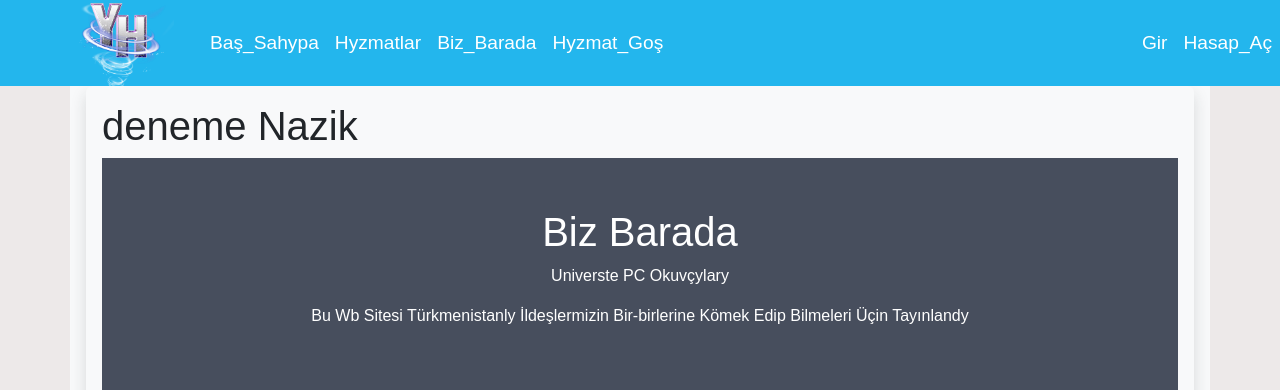
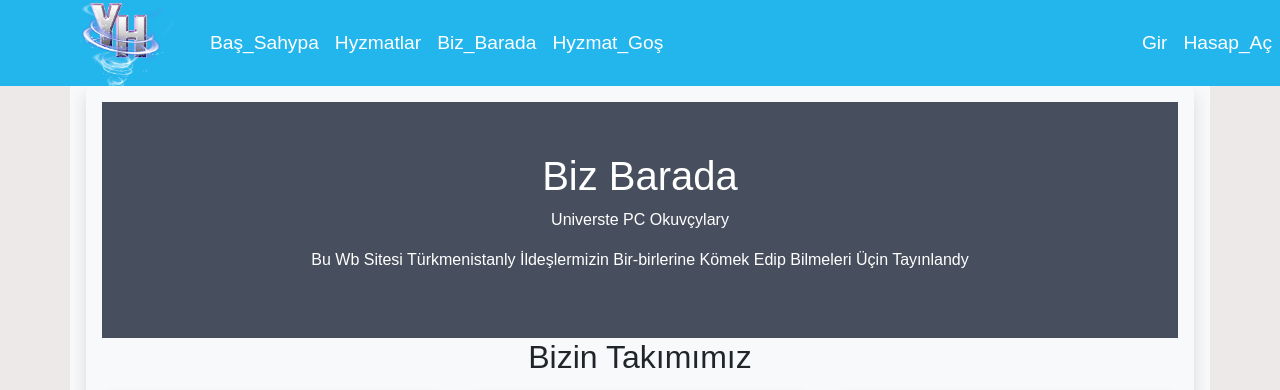
Before and after one commit to agamerdan/ynamly_hyzmat, a Django app: page /about/ in a window 1280 px wide. Shown: the top 390 px of the page. Run offline with Django 4.2, Linux system fonts and the light colour scheme; some libraries are stand-ins or nearby versions.

Commit message:
Nazik yazısını sildim

```diff
--- a/pages/templates/about.html
+++ b/pages/templates/about.html
@@ -73,7 +73,7 @@
       }
     }
     </style>
-<h1>deneme Nazik</h1>
+
     <div class="about-section">
         <h1>Biz Barada</h1>
         <p>Universte PC Okuvçylary</p>
```
